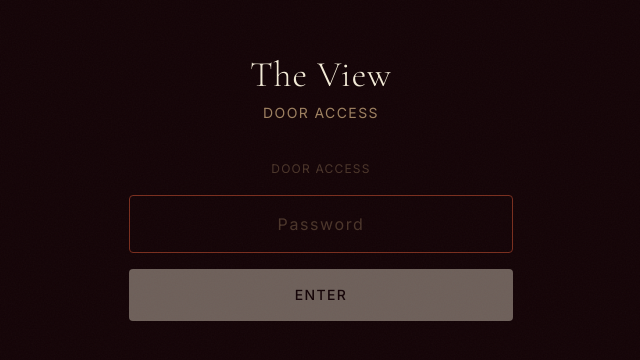
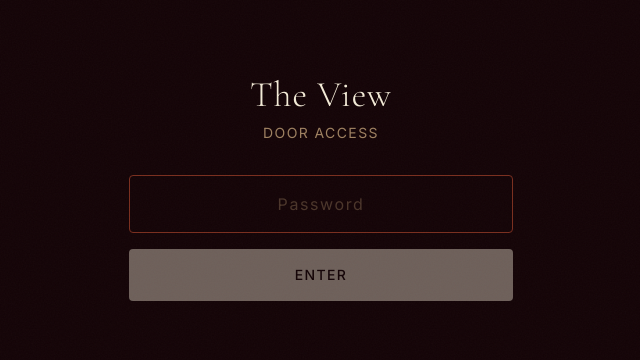
Before and after one commit to ben-sack/theview, a Next.js app: page /door in a window 1280 px wide. Shown: the part 212-572 px from the top of the page, without its empty margins (319-959 px from the left). Built offline with nearby package versions, Linux system fonts and the light colour scheme.

Commit message:
Revert "Add visible username fields to login forms for password manager disambiguation"
This reverts commit 5415804fa6f92f286b89c015e1f21031016a7c55.

```diff
--- a/app/admin/page.tsx
+++ b/app/admin/page.tsx
@@ -143,18 +143,6 @@ export default function AdminPage() {
           <h1 className="font-display text-4xl text-espresso font-light mb-10">Admin</h1>
           <form onSubmit={login} className="space-y-6">
             <div className="space-y-2">
-              <label className="font-body text-xs tracking-widest uppercase text-tan/50 font-medium">
-                Area
-              </label>
-              <input
-                type="text"
-                name="username"
-                defaultValue="Admin"
-                autoComplete="username"
-                className="w-full border border-tan/20 bg-ivory/50 rounded px-4 py-2 text-sm text-tan/60 focus:outline-none"
-              />
-            </div>
-            <div className="space-y-2">
               <label className="font-body text-xs tracking-widest uppercase text-tan font-medium">
                 Password
               </label>
@@ -164,7 +152,6 @@ export default function AdminPage() {
                 value={password}
                 onChange={(e) => setPassword(e.target.value)}
                 placeholder="Enter password"
-                autoComplete="current-password"
                 autoFocus
               />
             </div>
--- a/app/coming-soon/page.tsx
+++ b/app/coming-soon/page.tsx
@@ -71,13 +71,6 @@ export default function ComingSoon() {
           className="flex flex-col items-center gap-5 w-56"
         >
           <input
-            type="text"
-            name="username"
-            defaultValue="Site Access"
-            autoComplete="username"
-            className="w-full bg-transparent border-none text-center font-body text-[9px] tracking-[0.3em] uppercase text-tan/30 focus:outline-none"
-          />
-          <input
             type="password"
             value={password}
             onChange={(e) => {
@@ -85,7 +78,7 @@ export default function ComingSoon() {
               setError(false);
             }}
             placeholder="password"
-            autoComplete="current-password"
+            autoComplete="off"
             autoFocus
             className="field w-full text-center text-[11px] tracking-[0.28em] placeholder:tracking-[0.2em] placeholder:text-tan/30"
           />
--- a/app/door/page.tsx
+++ b/app/door/page.tsx
@@ -34,19 +34,11 @@ export default function DoorLoginPage() {
         </div>
         <form onSubmit={login} className="space-y-4">
           <input
-            type="text"
-            name="username"
-            defaultValue="Door Access"
-            autoComplete="username"
-            className="w-full bg-transparent border-none text-center font-body text-xs tracking-widest uppercase text-tan/40 focus:outline-none"
-          />
-          <input
             type="password"
             placeholder="Password"
             value={password}
             onChange={(e) => setPassword(e.target.value)}
             className="w-full bg-espresso border border-tan/30 rounded px-4 py-4 font-body text-base text-ivory placeholder-tan/40 focus:outline-none focus:border-rust text-center tracking-widest"
-            autoComplete="current-password"
             autoFocus
           />
           {error && <p className="font-body text-sm text-rust text-center">{error}</p>}
```
